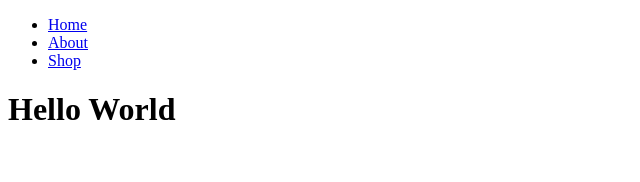
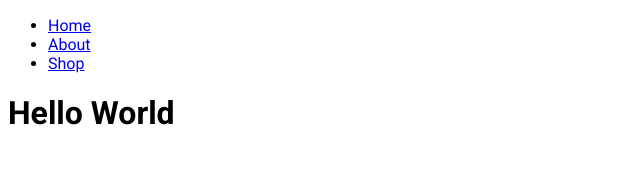
Before and after one commit to Git-Darkmoon/firstNext, a Next.js app: page / in a window 1280 px wide. Shown: the top 182 px of the page, without its empty margins (0-640 px from the left). Built offline with nearby package versions, Linux system fonts and the light colour scheme.

Commit message:
feat:Custom fonts from Google Fonts through NextJS

```diff
--- a/app/layout.js
+++ b/app/layout.js
@@ -1,14 +1,27 @@
 import Navbar from "@/components/Navbar"
 
+// This is the import for using fonts from google fonts
+import { Roboto } from "next/font/google"
+
 export const metadata = {
-  title: "My First - Next.js",
+  title: "My Landing - Next.js",
   description: "First project generated with Next.js 13",
 }
+
+// Roboto behaves like a function so it
+// must be invoked and can receive
+// certain parameters.
+
+const ffRoboto = Roboto({
+  weight: ["300", "400", "500", "700"],
+  styles: ["italic", "normal"],
+  subsets: ["latin"],
+})
 
 export default function RootLayout({ children }) {
   return (
     <html lang="en">
-      <body>
+      <body className={ffRoboto.className}>
         <Navbar />
         {children}
       </body>
```
